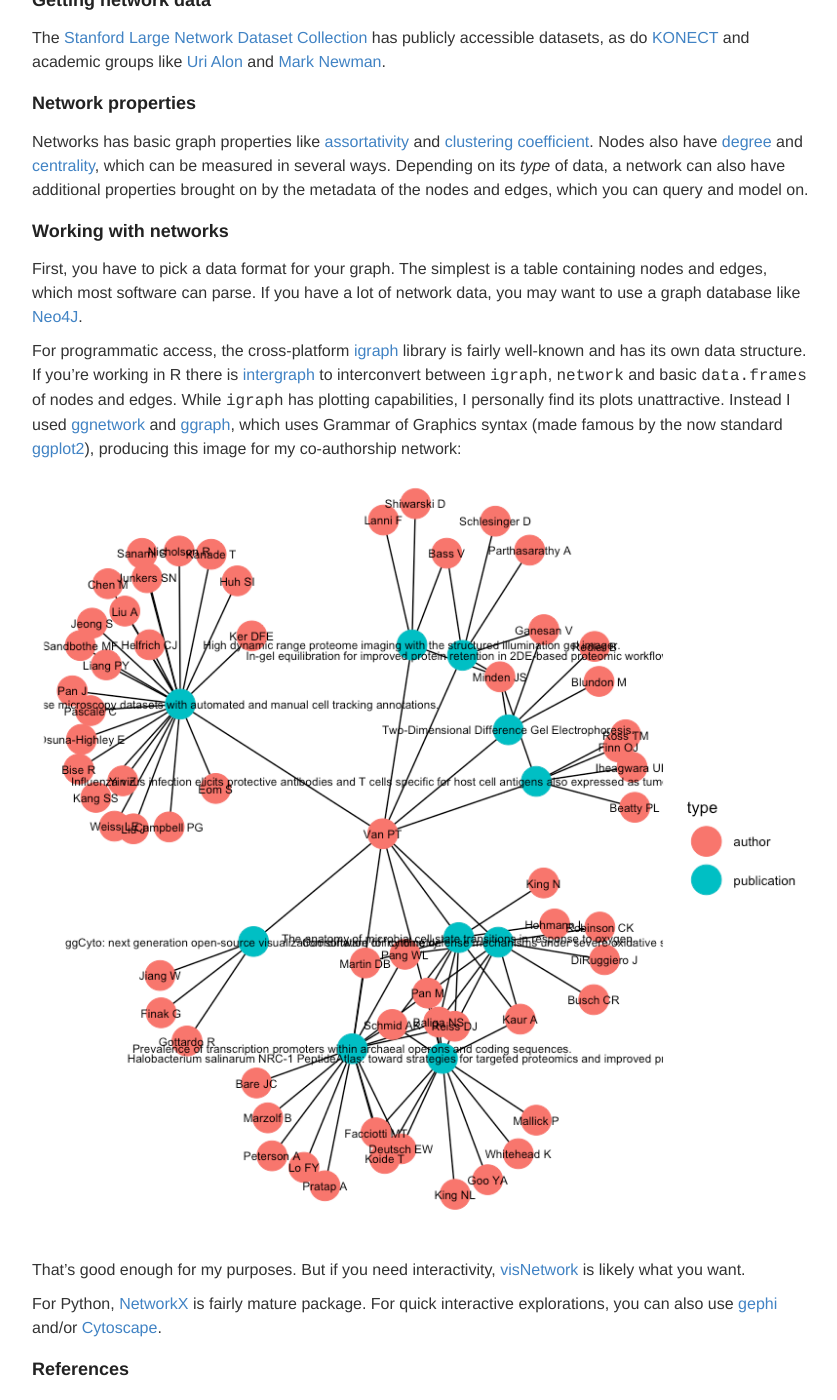
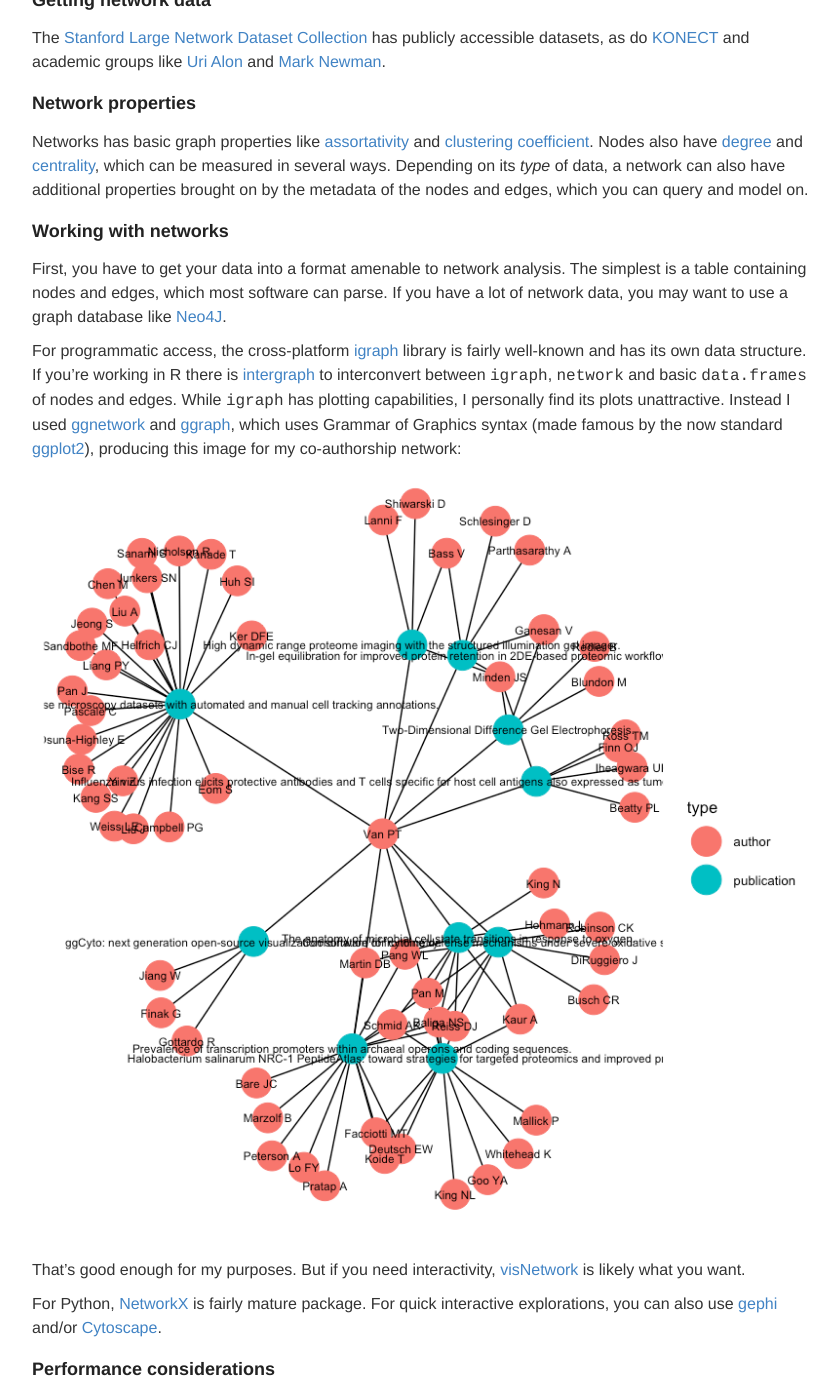
Before and after one commit to ptvan/ptvan.github.io, a Jekyll site: the page built from _posts/2019-10-17-analyzing-networks.md, in a window 1280 px wide and 1400 px high, scrolled down 360 px. Shown: the whole window, without its empty margins (218-1055 px from the left). Built offline with Jekyll 4.4.1, drawn with Linux system fonts in a browser that asks for light colours; some of the changed text lies outside the part shown.

Commit message:
minor fixes and additions

```diff
--- a/_posts/2019-10-17-analyzing-networks.md
+++ b/_posts/2019-10-17-analyzing-networks.md
@@ -15,7 +15,7 @@
 
 ### Working with networks
 
-First, you have to pick a data format for your graph. The simplest is a table containing nodes and edges, which most software can parse. If you have a lot of network data, you may want to use a graph database like [Neo4J](https://neo4j.com/).
+First, you have to get your data into a format amenable to network analysis. The simplest is a table containing nodes and edges, which most software can parse. If you have a lot of network data, you may want to use a graph database like [Neo4J](https://neo4j.com/).
 
 For programmatic access, the cross-platform [igraph](https://igraph.org/r/) library is fairly well-known and has its own data structure. If you're working in R there is [intergraph](https://cran.r-project.org/web/packages/intergraph/) to interconvert between `igraph`, `network` and basic `data.frames` of nodes and edges. While `igraph` has plotting capabilities, I personally find its plots unattractive. Instead I used [ggnetwork](https://briatte.github.io/ggnetwork/) and [ggraph](https://github.com/thomasp85/ggraph), which uses Grammar of Graphics syntax (made famous by the now standard [ggplot2](https://ggplot2.tidyverse.org/)), producing this image for my co-authorship network:
 ![coauthor-network](/images/coauthor-network.png "coauthor-network.png")
@@ -24,6 +24,10 @@
 
 For Python, [NetworkX](https://networkx.github.io/) is fairly mature package. For quick interactive explorations, you can also use [gephi](https://gephi.org/) and/or [Cytoscape](https://cytoscape.org/).
 
+### Performance considerations
+
+Depending on how big and complex your network is, you may want to create a subgraph, work on it before applying changes to the entire dataset. You can also choose to work with the edge and/or node attributes in tabular format before applying them to the network.
+
 ### References
 
 A fairly academic introduction to networks can be found in [Social and Economic Networks](https://web.stanford.edu/~jacksonm/books.html#book). A more practical reference is [Complex Network Analysis in Python](http://www.networksciencelab.com/).
```
Also changed, not shown: _posts/2019-10-19-recommender-systems.md (line endings or trailing spaces), _posts/2019-11-15-timeseries-analysis-of-iPhone-health_data.md (line endings or trailing spaces).
